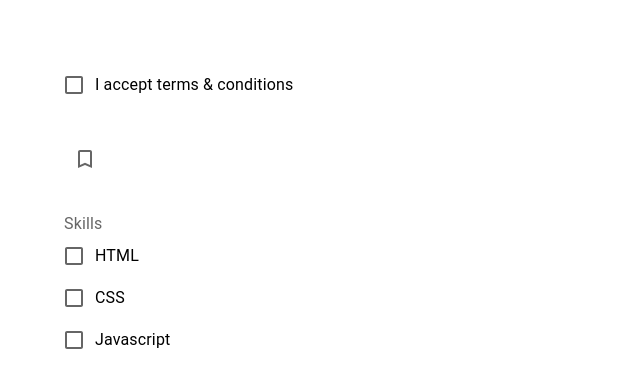
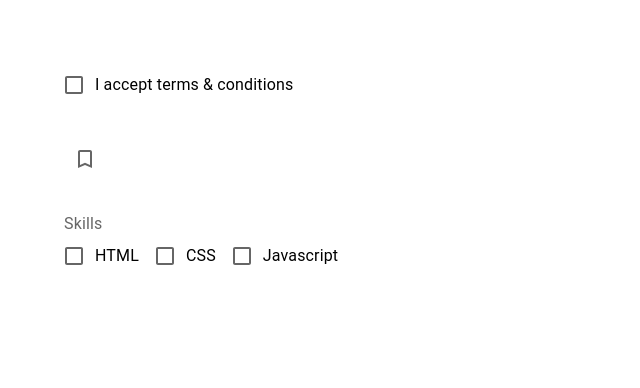
Before and after one commit to shubham-mhatre/react-typescript-material-ui, a React (Create React App) app: page / in a window 1280 px wide. Shown: the top 388 px of the page, without its empty margins (0-640 px from the left). Built offline with nearby package versions, Linux system fonts and the light colour scheme.

Commit message:
checkbox material ui checkbox group & direction row

```diff
--- a/src/Components/MuiCheckBox.tsx
+++ b/src/Components/MuiCheckBox.tsx
@@ -42,11 +42,12 @@ const MuiCheckBox = () => {
                 </Box>
             </Stack>
 
+            {/* checkbox as group */}
             <Stack spacing={2} direction={'row'}>
                 <Box>
                     <FormControl>
                         <FormLabel>Skills</FormLabel>
-                        <FormGroup>
+                        <FormGroup row>
                             <FormControlLabel
                                 label="HTML"
                                 control={<Checkbox value='html'
```
